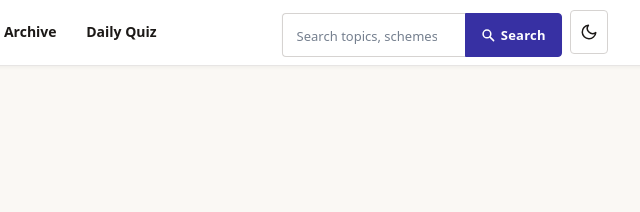
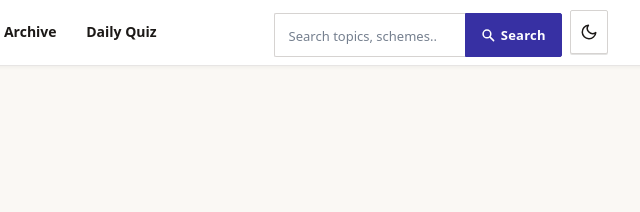
Before and after one commit to znsai/DailyCurrentAffairs, a website: page public/index.html in a window 1280 px wide. Shown: the top 212 px of the page, 592-1232 px from the left. Drawn offline with Linux system fonts and the light colour scheme; no server answers.

Commit message:
style(ui): align theme toggle button and search bar per PROJECT_SPEC tokens

```diff
--- a/public/css/layout.css
+++ b/public/css/layout.css
@@ -359,18 +359,21 @@
 .home-search {
   display: flex;
   align-items: stretch;
-  width: min(100%, 17.5rem);
+  width: min(100%, 18rem);
   height: 2.375rem;
-  box-shadow: 0 1px 2px rgba(0, 0, 0, 0.04);
+  box-sizing: border-box;
+  box-shadow: var(--shadow-sm);
 }
 
 .home-search input {
   min-width: 0;
   flex: 1;
+  height: 100%;
+  box-sizing: border-box;
   padding: 0.45rem 0.85rem;
   border: 1px solid var(--color-border-strong);
   border-right: 0;
-  border-radius: 4px 0 0 4px;
+  border-radius: var(--radius-sm) 0 0 var(--radius-sm);
   background: var(--color-surface);
   color: var(--color-text);
   font-family: var(--font-sans);
@@ -397,9 +400,11 @@
   justify-content: center;
   gap: 0.35rem;
   min-width: 4.5rem;
+  height: 100%;
+  box-sizing: border-box;
   padding: 0 0.95rem;
   border: 1px solid var(--color-primary);
-  border-radius: 0 4px 4px 0;
+  border-radius: 0 var(--radius-sm) var(--radius-sm) 0;
   background: var(--color-primary);
   color: var(--color-primary-ink);
   font-family: var(--font-sans);
@@ -422,13 +427,15 @@
   justify-content: center;
   width: 2.375rem;
   height: 2.375rem;
+  box-sizing: border-box;
   padding: 0;
   border: 1px solid var(--color-border-strong);
-  border-radius: 4px;
+  border-radius: var(--radius-sm);
   background: var(--color-surface);
   color: var(--color-text);
   cursor: pointer;
   flex-shrink: 0;
+  box-shadow: var(--shadow-sm);
   transition: border-color var(--transition-fast), color var(--transition-fast), background var(--transition-fast);
 }
 
@@ -1099,12 +1106,20 @@
 
   .header-right {
     width: 100%;
-    justify-content: stretch;
+    display: flex;
+    align-items: center;
+    gap: 0.5rem;
   }
 
   .home-search {
-    width: 100%;
+    flex: 1 1 auto;
+    min-width: 0;
+    width: auto;
     box-shadow: 0 2px 6px rgba(0, 0, 0, 0.06);
+  }
+
+  .theme-toggle {
+    flex: 0 0 auto;
   }
 
   /* <640px: the stacked editorial sections only need their gaps tightened. */
```
